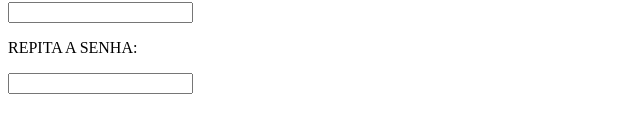
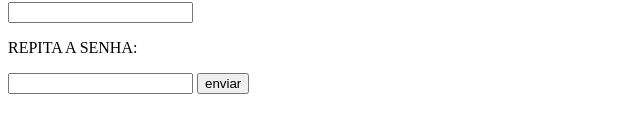
Before and after one commit to FRIEK113/senaidin, a plain HTML site: page pages/cadastro.html in a window 1280 px wide. Shown: the part 645-778 px from the top of the page, without its empty margins (0-640 px from the left). Drawn offline with Linux system fonts and the light colour scheme.

Commit message:
coloquei enviar no cadastro

```diff
--- a/pages/cadastro.html
+++ b/pages/cadastro.html
@@ -53,6 +53,7 @@
                 <input type="password" name="senha" id="senha">
                 <p>REPITA A SENHA:</p>
                 <input type="password" name="senha" id="repita_senha">
+                <button onclick="enviar()">enviar</button>
             </div>
         </section>
     </main>
```
